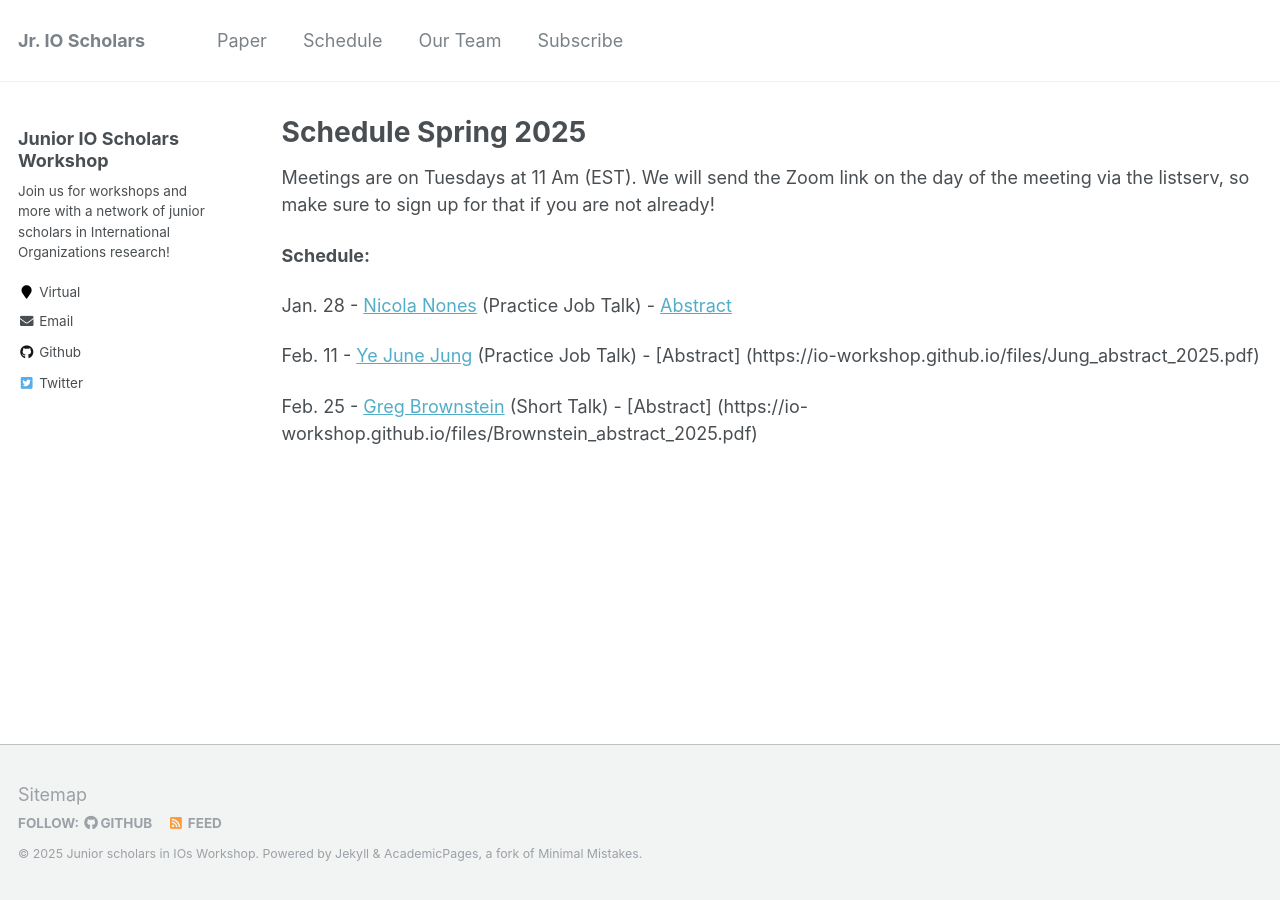
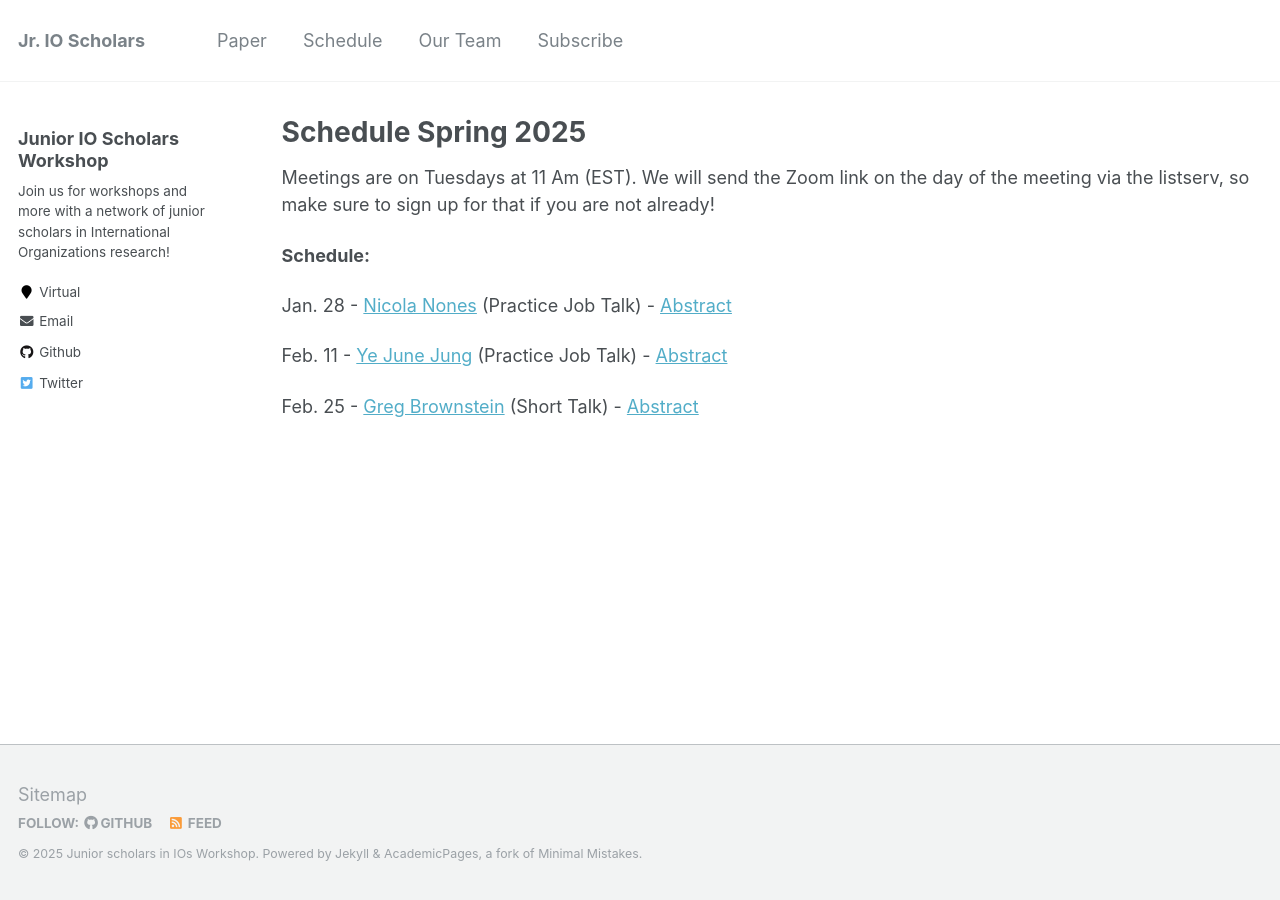
Before and after one commit to IO-workshop/IO-workshop.github.io, a Jekyll site: the page built from _pages/schedule.md, in a window 1280 px wide. Built offline with Jekyll 4.4.1, drawn with Linux system fonts in a browser that asks for light colours.

Commit message:
Update schedule.md

```diff
--- a/_pages/schedule.md
+++ b/_pages/schedule.md
@@ -10,11 +10,9 @@ Meetings are on Tuesdays at 11 Am (EST). We will send the Zoom link on the day o
 
 Jan. 28 - [Nicola Nones](https://www.nicolanones.com/) (Practice Job Talk) - [Abstract](https://io-workshop.github.io/files/Nones_abstract_2025.pdf)
 
+Feb. 11 - [Ye June Jung](https://www.yejunejungpoli.com) (Practice Job Talk) - [Abstract](https://io-workshop.github.io/files/Jung_abstract_2025.pdf)
 
-Feb. 11 - [Ye June Jung](https://www.yejunejungpoli.com) (Practice Job Talk) - [Abstract] (https://io-workshop.github.io/files/Jung_abstract_2025.pdf)
-
-
-Feb. 25 - [Greg Brownstein](https://www.gregbrownstein.com) (Short Talk) - [Abstract] (https://io-workshop.github.io/files/Brownstein_abstract_2025.pdf)
+Feb. 25 - [Greg Brownstein](https://www.gregbrownstein.com) (Short Talk) - [Abstract](https://io-workshop.github.io/files/Brownstein_abstract_2025.pdf)
 
 
 
```
